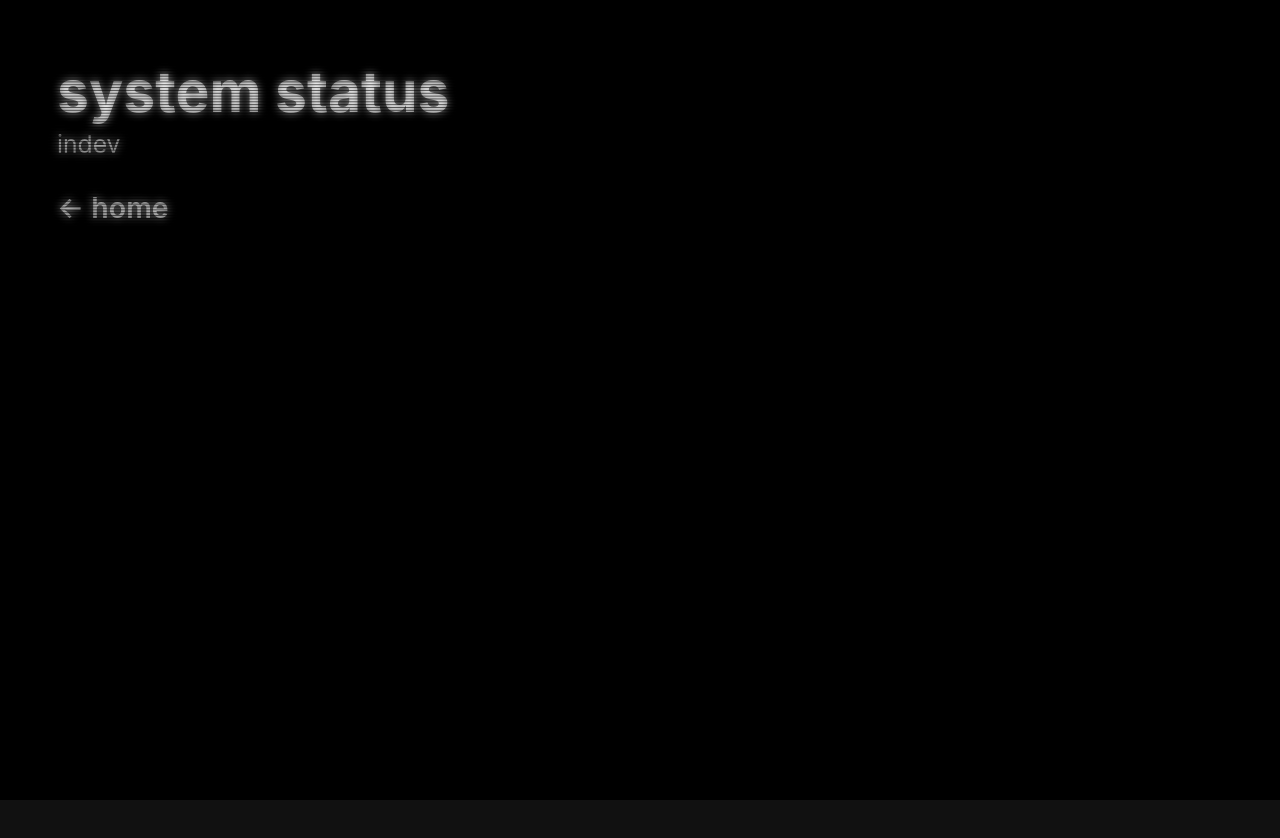
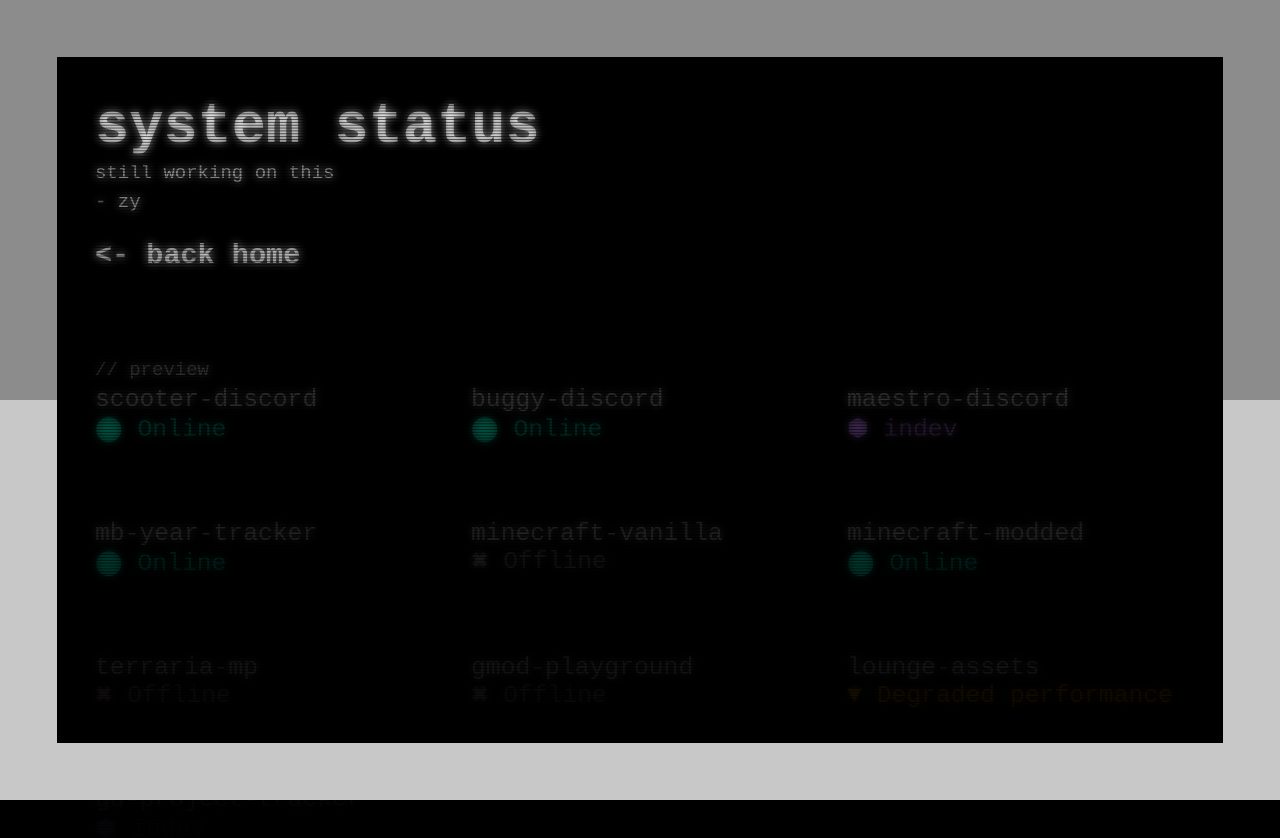
Before and after one commit to zyplos/zyplos-portfolio, a Next.js app: page /status in a window 1280 px wide. Shown: the top 838 px of the page. Before the commit the page ends 800 px from the top, so only its background shows below. Built offline with nearby package versions, Linux system fonts and the light colour scheme.

Commit message:
projects and system status preview done

```diff
--- a/components/Footer/index.tsx
+++ b/components/Footer/index.tsx
@@ -38,7 +38,7 @@ export default function Footer() {
       <div className={styles.content}>
         <div className={styles.images}>
           <Link href="/">
-            <Image src={emblemRender} alt="" quality={100} width={150} className={styles.emblem} />
+            <Image src={emblemRender} alt="" quality={100} width={150} className={styles.emblem} id="footer-emblem" />
           </Link>
           <div className={styles.socials}>
             <a href="https://twitter.com/zyplos" target="_blank">
--- a/components/Navbar/index.tsx
+++ b/components/Navbar/index.tsx
@@ -66,7 +66,7 @@ export default function Navbar({ expanded = true }: { expanded?: boolean }) {
         >
           <Link href="/">Home</Link>
           <Link href="/projects">Projects</Link>
-          <Link href="/updates">Updates</Link>
+          <Link href="/status">Status</Link>
         </div>
       </section>
     </nav>
--- a/pages/status/index.tsx
+++ b/pages/status/index.tsx
@@ -1,10 +1,11 @@
 import styles from "@/styles/SystemStatus.module.scss";
+import classNames from "classnames";
 import Link from "next/link";
 
 const friendlyStatusText = {
   online: "⬤ Online",
   offline: "🞮 Offline",
-  degraded: "▼ Check",
+  degraded: "▼ Degraded performance",
   dev: "⬢ indev",
 };
 
@@ -23,6 +24,10 @@ const services: Service[] = [
     status: "online",
   },
   {
+    name: "maestro-discord",
+    status: "dev",
+  },
+  {
     name: "mb-year-tracker",
     status: "online",
   },
@@ -33,6 +38,14 @@ const services: Service[] = [
   {
     name: "minecraft-modded",
     status: "online",
+  },
+  {
+    name: "terraria-mp",
+    status: "offline",
+  },
+  {
+    name: "gmod-playground",
+    status: "offline",
   },
   {
     name: "lounge-assets",
@@ -47,24 +60,27 @@ const services: Service[] = [
 export default function SystemStatusPage() {
   return (
     <>
+      <div className={styles.ccOverlay}></div>
       <main className={styles.main}>
         <section>
           <h1>system status</h1>
-          {/* <div className={styles.grid}>
-            {services.map((service, index) => (
-              <div key={index}>
-                <p>
-                  {service.name} <span className={styles[service.status]}>{friendlyStatusText[service.status]}</span>
-                </p>
-              </div>
-            ))}
-          </div> */}
-          <p>indev</p>
+          <p>still working on this</p>
+          <p>- zy</p>
+          <Link href="/" className={styles.homeLink}>
+            &lt;- back home
+          </Link>
+          <div className={styles.preview}>
+            <p>&#47;&#47; preview</p>
+            <div className={classNames(styles.grid)}>
+              {services.map((service, index) => (
+                <div className={styles.serviceRow} key={index}>
+                  <span>{service.name}</span>
+                  <span className={styles[service.status]}>{friendlyStatusText[service.status]}</span>
+                </div>
+              ))}
+            </div>
+          </div>
         </section>
-
-        <Link href="/" className={styles.homeLink}>
-          &lt;- home
-        </Link>
       </main>
     </>
   );
--- a/styles/SystemStatus.module.scss
+++ b/styles/SystemStatus.module.scss
@@ -7,33 +7,31 @@
   z-index: 5;
 }
 
-.main {
-  ////////////////////////////////////
-  // --c-bg-color: #140900;
-  // color: #ffa700;
-  ////////////////////////////////////
-  --c-bg-color: #000;
-  color: #fff;
-  ///////////////////////////////////////
-  padding: 3rem;
-  // border: 3rem solid #ff3e3e;
+.ccOverlay {
+  position: fixed;
+  top: 0;
+  left: 0;
+  width: 100%;
+  height: 100%;
 
-  border-width: 0rem;
+  border-width: 3rem;
   border-style: solid;
 
   // css border where the top half is red and the bottom half is green
   border-image: linear-gradient(to bottom, #8c8c8c 50%, #c8c8c8 50%);
   border-image-slice: 1;
+  z-index: 20;
 
+  // makes the overlay not block the mouse events
+  pointer-events: none;
+}
+
+.main {
+  padding: 5rem;
   background-color: var(--c-bg-color);
-  width: 100%;
-  height: 100%;
 
   font-size: 3rem;
-
-  @include tiny-screen-styles {
-    padding: 1.4rem;
-  }
+  font-family: monospace;
 
   // > div {
   //   margin-bottom: 3rem;
@@ -42,30 +40,38 @@
   //   }
   // }
 
-  p {
+  span {
     font-size: 1.3rem;
+  }
+
+  // makes the effect go all the way even if the text is short
+  min-height: 100%;
+}
+
+@include tiny-screen-styles {
+  .ccOverlay {
+    border-width: 1rem;
+  }
+  .main {
+    padding: 4rem;
   }
 }
 
-.main {
-  position: relative;
-  overflow: hidden;
-  // --cutoutColor: #000;
-  // border-radius: var(--radius);
-  width: 100%;
-  height: 100%;
-  max-height: 100%;
+.serviceRow {
+  display: flex;
+  flex-direction: column;
+  // align-items: center;
+  margin-bottom: 2rem;
+  flex-wrap: wrap;
 }
 
-.innerScroll {
-  overflow: auto;
-  height: 100%;
-}
 .main {
+  --c-bg-color: #000;
+  color: #fff;
   position: relative;
 }
+
 .main::before {
-  // stripped background gradient
   content: "";
   pointer-events: none;
   position: absolute;
@@ -86,12 +92,11 @@
   backdrop-filter: blur(4px);
   opacity: 0.6;
   background-size: 1rem 0.3rem;
-  // animation: blindsScroll 1s linear infinite, flicker 2s linear infinite alternate;
   animation: blindsScroll 1s linear infinite;
   left: 0;
   top: 0;
   // border-radius: var(--radius);
-  // z-index: -1;
+  z-index: 10;
 }
 
 // animation that infinitely moves the background gradient up
@@ -227,3 +232,18 @@
 .dev {
   color: #c587ff;
 }
+
+.preview {
+  opacity: 0.5;
+  margin-top: 4rem;
+  position: relative;
+}
+
+.preview::before {
+  content: "";
+  position: absolute;
+  width: 100%;
+  height: 100%;
+  // gradient where 30% is transparent and the rest is black
+  background-image: linear-gradient(0deg, rgb(0, 0, 0) 0%, transparent 140%);
+}
--- a/styles/globals.scss
+++ b/styles/globals.scss
@@ -71,3 +71,8 @@ p {
   font-weight: 400;
   line-height: 1.5;
 }
+
+hr {
+  filter: invert(1);
+  margin: 2rem 0;
+}
```
Also changed, not shown: components/SpecialtyCard/styles.module.scss (+18 -0 lines), internals/projectData.tsx (+2 -8 lines), pages/projects.tsx (+21 -33 lines), pages/projects/[slug].tsx (deleted, +0 -44 lines), styles/Projects.module.scss (added, +23 -0 lines).
